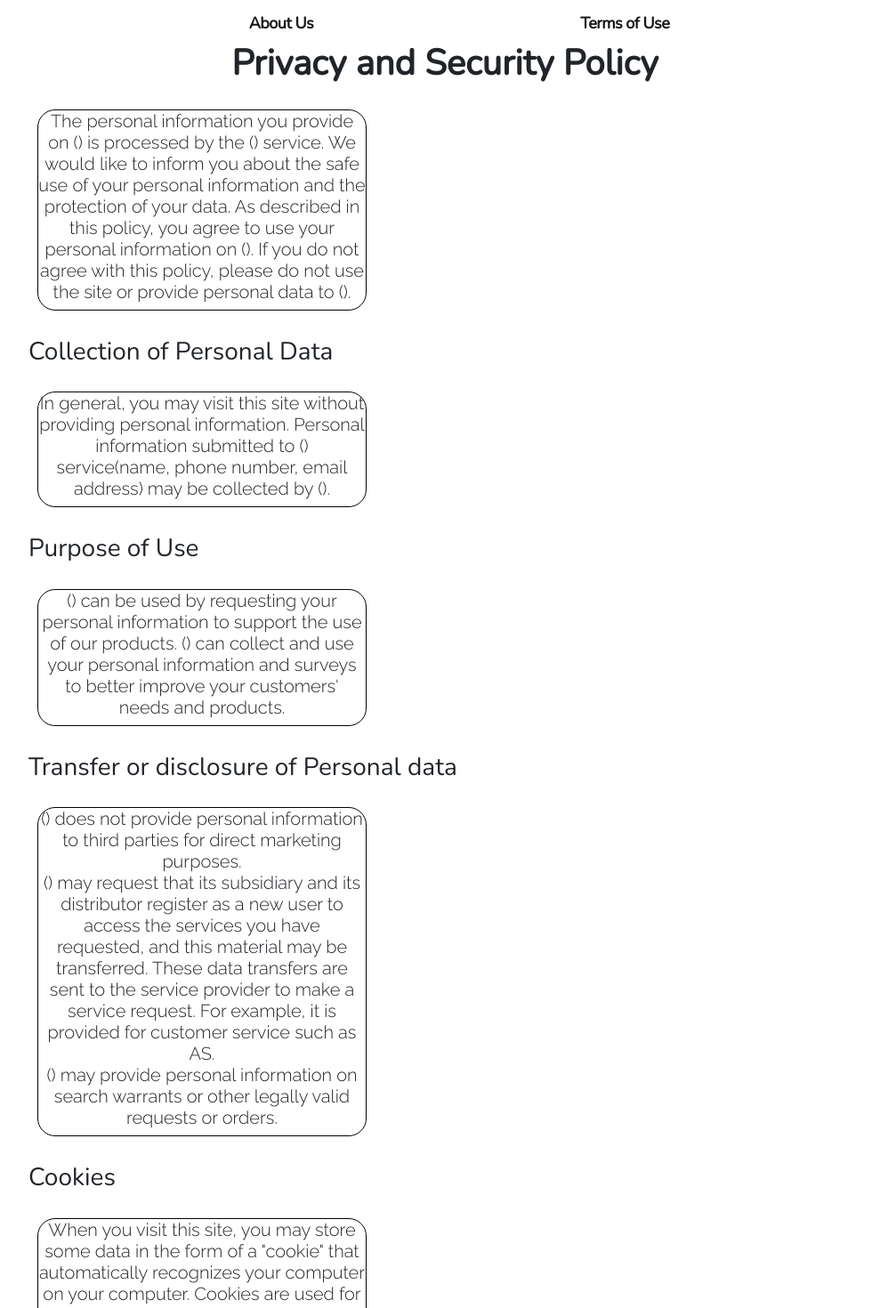
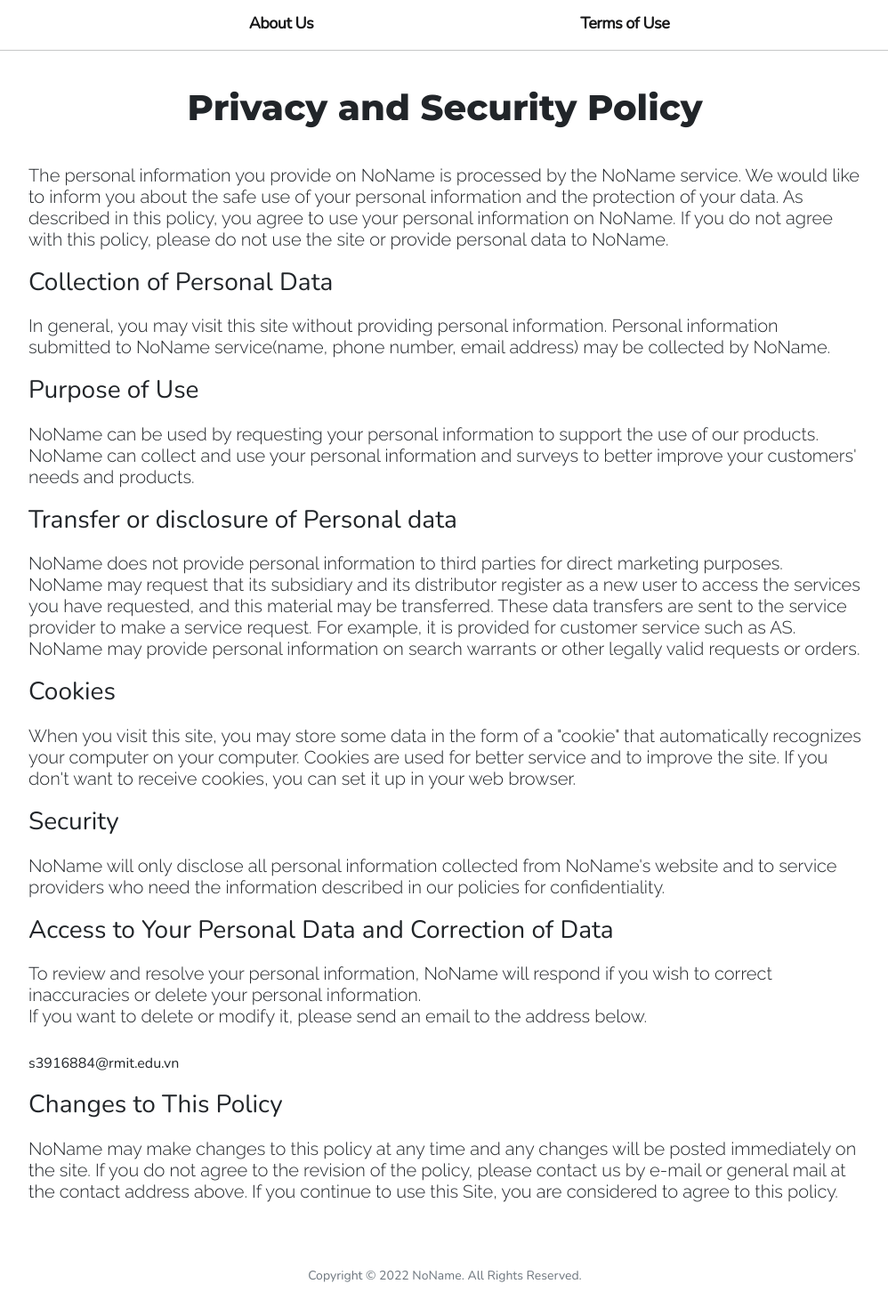
Before and after one commit to akaps98/Petition-Website, a React (Create React App) app in the folder client/: page /term in a window 1280 px wide. Shown: the part 120-1590 px from the top of the page at 89% size, without its empty margins (140-1138 px from the left). Built offline with nearby package versions, Linux system fonts and the light colour scheme.

Commit message:
css modification

```diff
--- a/client/src/components/List of Petition/List.js
+++ b/client/src/components/List of Petition/List.js
@@ -17,6 +17,7 @@ export default function List() {
   }, []);
 
   return (
+    <div><hr/>
     <div className="container">
       <div className="row filters">
         <div className="col-6 col-sm-4 col-md-4 filter-container">
@@ -69,5 +70,6 @@ export default function List() {
           ))}
       </div>
     </div>
+    </div>
   );
 }
--- a/client/src/components/LoginSignup/LoginForm.js
+++ b/client/src/components/LoginSignup/LoginForm.js
@@ -36,6 +36,7 @@ function LoginForm() {
   };
 
   return (
+    <div><hr/>
       <div className={LogStyle.box}>
         <div className={LogStyle.form}>
           <form className="login" onSubmit={handleSubmit}>
@@ -79,7 +80,7 @@ function LoginForm() {
           </form>
         </div>
       </div>
-
+    </div>
   );
 }
 
--- a/client/src/components/LoginSignup/SignupForm.js
+++ b/client/src/components/LoginSignup/SignupForm.js
@@ -94,6 +94,7 @@ function SignupForm() {
   };
 
   return (
+    <div><hr/>
       <div className={LogStyle.box}>
         <div className={LogStyle.form}>
           <form className="signup">
@@ -185,6 +186,7 @@ function SignupForm() {
           </form>
         </div>
       </div>
+      </div>
   );
 }
 
--- a/client/src/components/Other Pages/Aboutus.css
+++ b/client/src/components/Other Pages/Aboutus.css
@@ -1,3 +1,16 @@
+footer {
+    margin-top: 20px;
+    padding: 20px;
+}
+
+.masthead {
+    display: inline-block;
+}
+
+.aboutustext {
+    margin-top: -35px;
+}
+
 .aboutus {
     width: 100%;
     display: flex;
@@ -8,6 +21,7 @@
 }
 
 .eachinfo {
+    margin: 3px 0px;
     list-style-type: none;
     text-align: left;
 }
@@ -16,7 +30,7 @@
     text-align: center;
 }
 
-.about_content {
+.about_contents {
     text-align: center;
 }
 
--- a/client/src/components/Other Pages/Aboutus.js
+++ b/client/src/components/Other Pages/Aboutus.js
@@ -8,11 +8,12 @@ import Yen from "./Yen.jpg";
 
 export default function AboutUs() {
   return (
+    <div><hr/>
     <div class="masthead">
       <div class="container position-relative first-main">
         <div class="row justify-content-center">
-          <div class="col-xl-6">
-            <div class="text-center">
+          <div class="col-xl-6 aboutusbox">
+            <div class="text-center aboutustext">
               <h1 class="mb-3 raiseyourvoice">About Us</h1>
               <h1 class="fs-5 mb-4 makeyourlife">
                 We try to make the world better
@@ -60,7 +61,7 @@ export default function AboutUs() {
               <li class="eachinfo role">- Frontend Dev.</li>
               <li class="eachinfo details">Contact: S3885751@rmit.edu.vn</li>
               <li class="eachinfo details">
-                Motto: All that I am, I am because of my mind
+                Motto: I am because of my mind
               </li>
             </ul>
           </div>
@@ -96,19 +97,7 @@ export default function AboutUs() {
           </div>
         </div>
       </div>
-      <footer class="footer">
-        <div class="footer-container">
-          <div class="row">
-            <div clas="col-lg-6 h-100 text-center text-lg-start my-auto">
-              <ul class="list-inline mb-1 center">
-                <p class="text-muted small mb-1 mb-lg-0 copyright">
-                  Copyright &copy; 2022 NoName. All Rights Reserved.
-                </p>
-              </ul>
-            </div>
-          </div>
-        </div>
-      </footer>
+    </div>
     </div>
   );
 }
--- a/client/src/components/Other Pages/terms.css
+++ b/client/src/components/Other Pages/terms.css
@@ -1,6 +1,8 @@
 .title {
-    font-family: nunito;
+    font-family: montserrat;
     text-align: center;
+    margin-top: 40px;
+    margin-bottom: 40px;
 }
 
 main {
@@ -21,7 +23,7 @@ h6 {
     font-family: nunito;
 }
 
-.content {
+.eachcontent {
     margin-top: 20px;
     font-family:raleway;
 }
--- a/client/src/components/Other Pages/terms.js
+++ b/client/src/components/Other Pages/terms.js
@@ -3,64 +3,66 @@ import "./terms.css";
 
 export default function Term() {
   return (
+    <div>
+      <hr/>
       <main class="container-fluid">
         <div class="title">
           <h1>
             <b>Privacy and Security Policy</b>
           </h1>
         </div>
-      <div class="content">
+        <div class="eachcontent">
           <h5>
-          The personal information you provide on () is processed by the ()
+            The personal information you provide on NoName is processed by the NoName
             service. We would like to inform you about the safe use of your
             personal information and the protection of your data. As described in
-          this policy, you agree to use your personal information on (). If you
+            this policy, you agree to use your personal information on NoName. If you
             do not agree with this policy, please do not use the site or provide
-          personal data to ().
+            personal data to NoName.
           </h5>
         </div>
         <div class="content_title">
           <h3>Collection of Personal Data</h3>
         </div>
-      <div class="content">
+        <div class="eachcontent">
           <h5>
             In general, you may visit this site without providing personal
-          information. Personal information submitted to () service(name, phone
-          number, email address) may be collected by ().
+            information. Personal information submitted to NoName service(name, phone
+            number, email address) may be collected by NoName.
           </h5>
         </div>
         <div class="content_title">
           <h3>Purpose of Use</h3>
         </div>
-      <div class="content">
+        <div class="eachcontent">
           <h5>
-          () can be used by requesting your personal information to support the
-          use of our products. () can collect and use your personal information
+          NoName can be used by requesting your personal information to support the
+            use of our products. NoName can collect and use your personal information
             and surveys to better improve your customers' needs and products.
           </h5>
         </div>
         <div class="content_title">
           <h3>Transfer or disclosure of Personal data</h3>
         </div>
-      <div class="content">
+        <div class="eachcontent">
           <h5>
-          () does not provide personal information to third parties for direct
+            NoName does not provide personal information to third parties for direct
             marketing purposes.
             <br />
-          () may request that its subsidiary and its distributor register as a
+            NoName may request that its subsidiary and its distributor register as a
             new user to access the services you have requested, and this material
             may be transferred. These data transfers are sent to the service
             provider to make a service request. For example, it is provided for
             customer service such as AS.
             <br />
-          () may provide personal information on search warrants or other
+            NoName may provide personal information on search warrants or other
             legally valid requests or orders.
           </h5>
         </div>
         <div class="content_title">
           <h3>Cookies</h3>
         </div>
-      <div class="content">
+        <div class="eachcontent">
           <h5>
             When you visit this site, you may store some data in the form of a
             "cookie" that automatically recognizes your computer on your computer.
@@ -71,9 +73,9 @@ export default function Term() {
         <div class="content_title">
           <h3>Security</h3>
         </div>
-      <div class="content">
+        <div class="eachcontent">
           <h5>
-          () will only disclose all personal information collected from ()'s
+          NoName will only disclose all personal information collected from NoName's
             website and to service providers who need the information described in
             our policies for confidentiality.
           </h5>
@@ -81,9 +83,9 @@ export default function Term() {
         <div class="content_title">
           <h3>Access to Your Personal Data and Correction of Data</h3>
         </div>
-      <div class="content">
+        <div class="eachcontent">
           <h5>
-          To review and resolve your personal information, () will respond if
+            To review and resolve your personal information, NoName will respond if
             you wish to correct inaccuracies or delete your personal information.
             <br />
             If you want to delete or modify it, please send an email to the
@@ -98,9 +100,9 @@ export default function Term() {
         <div class="content_title">
           <h3>Changes to This Policy</h3>
         </div>
-      <div class="content">
+        <div class="eachcontent">
           <h5>
-          () may make changes to this policy at any time and any changes will be
+            NoName may make changes to this policy at any time and any changes will be
             posted immediately on the site. If you do not agree to the revision of
             the policy, please contact us by e-mail or general mail at the contact
             address above. If you continue to use this Site, you are considered to
@@ -109,5 +111,6 @@ export default function Term() {
           <br />
         </div>
       </main>
+    </div>
   );
 }
--- a/client/src/routes/user-routes/Home/home.css
+++ b/client/src/routes/user-routes/Home/home.css
@@ -102,7 +102,7 @@ li:hover {
 }
 
 .raiseyourvoice {
-    margin-top: 60px;
+    margin-top: 40px;
     color:black;
     font-family: montserrat;
 }
@@ -133,7 +133,7 @@ li:hover {
 }
 
 .second-main {
-    margin-top: 20px;
+    margin-top: 30px;
     background-color: #4b89dc;
     position: relative;
     width: 100%;
--- a/client/src/routes/user-routes/Home/home.js
+++ b/client/src/routes/user-routes/Home/home.js
@@ -20,8 +20,8 @@ const Home = () => {
     //     .then(data => {setBillboard(data);setLoading(true);})
     // }, [])
     return (
+        <div><hr/>
         <header class="masthead">
-        <hr/>
         <div class="container position-relative first-main">
             <div class="row justify-content-center">
                 <div class="col-xl-6">
@@ -69,6 +69,7 @@ const Home = () => {
             </div>
         </div>
     </header>
+    </div>
     );
 };
 
```
Lines whose indentation alone changed are shown as unchanged.
